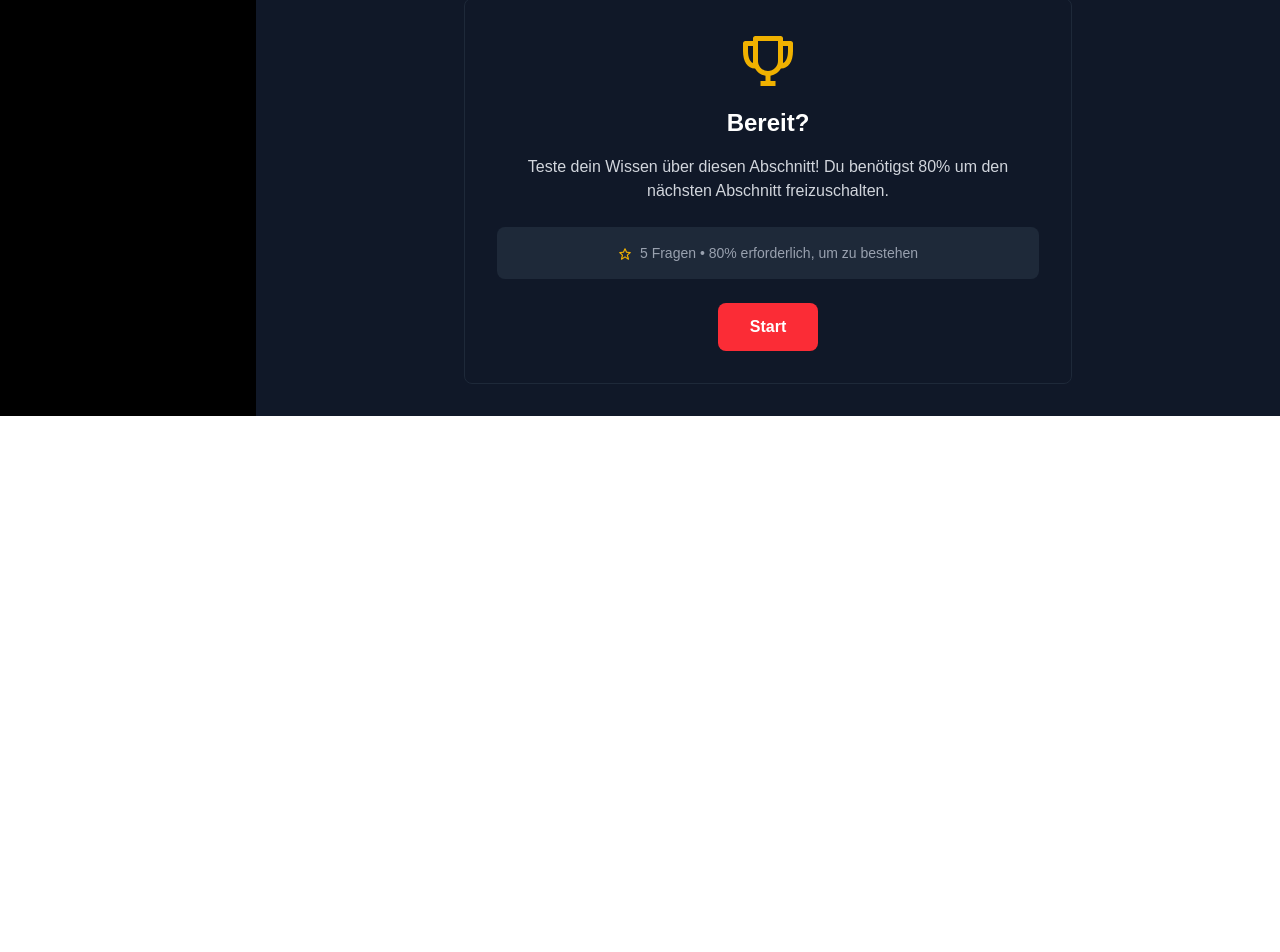
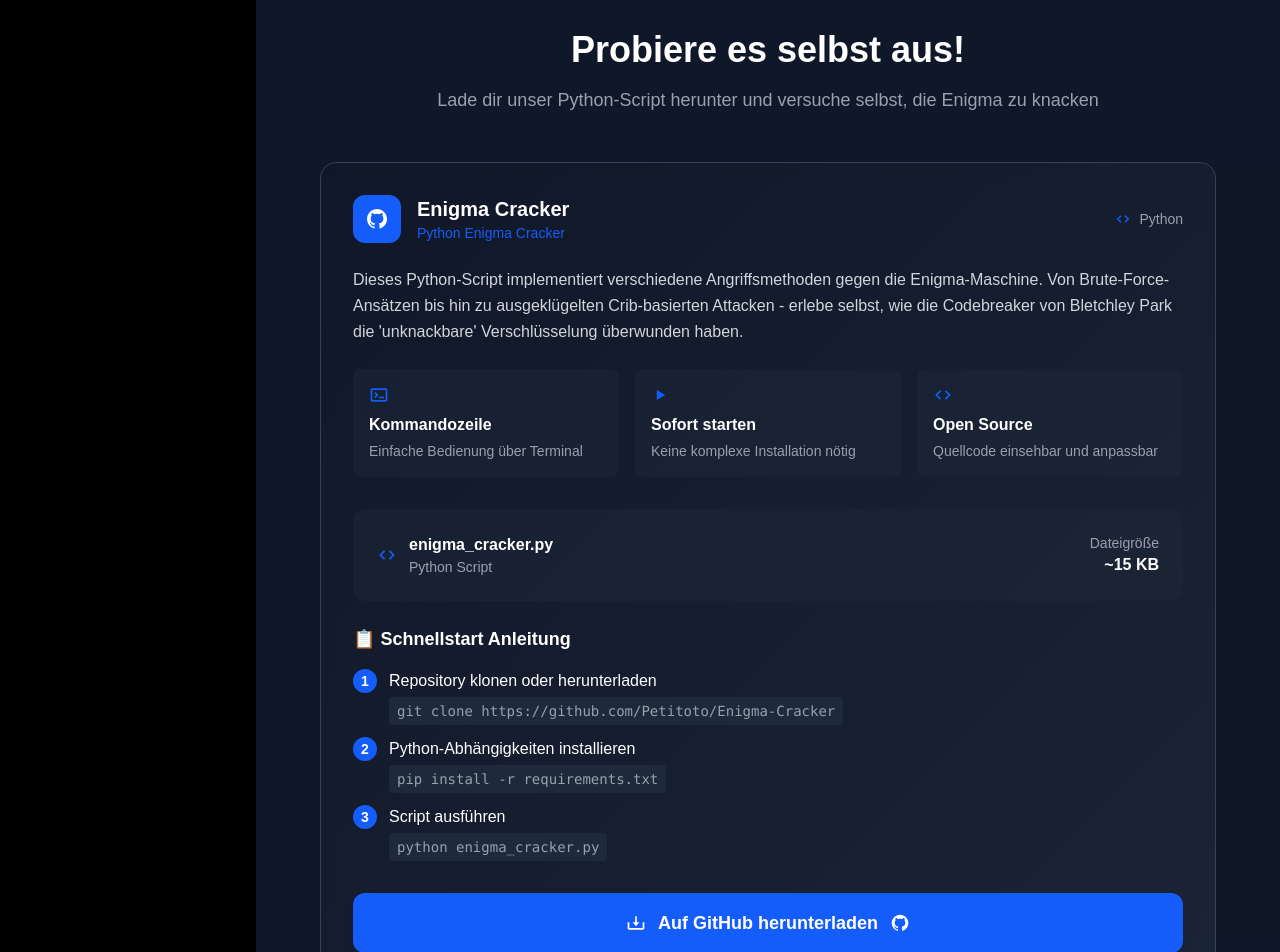
Before and after one commit to FullStackSimonIO/Enigma, a Next.js app: page /learning-path/codebreaking in a window 1280 px wide. Shown: the part 6689-7641 px from the top of the page. Before the commit the page ends 7105 px from the top, so only its background shows below. Built offline with nearby package versions, Linux system fonts and the light colour scheme.

Commit message:
added github component

```diff
--- a/app/learning-path/codebreaking/page.tsx
+++ b/app/learning-path/codebreaking/page.tsx
@@ -3,6 +3,7 @@
 import { KeyspaceCalculator } from "@/components/codebreaking/KeyspaceCalculator";
 import { BruteForceFormula } from "@/components/codebreaking/BruteForceFormula";
 import { TacticsResume } from "@/components/codebreaking/TacticsResume";
+import { GitHubDownload } from "@/components/codebreaking/GitHubDownload";
 import { QuizComponent } from "@/components/QuizComponent";
 
 export default function CodebreakingPage() {
@@ -95,6 +96,12 @@
       <KeyspaceCalculator />
       <BruteForceFormula />
       <TacticsResume />
+      <GitHubDownload
+        repoUrl="https://github.com/Petitoto/Enigma-Cracker"
+        repoName="Enigma Cracker"
+        description="Dieses Python-Script implementiert verschiedene Angriffsmethoden gegen die Enigma-Maschine. Von Brute-Force-Ansätzen bis hin zu ausgeklügelten Crib-basierten Attacken - erlebe selbst, wie die Codebreaker von Bletchley Park die 'unknackbare' Verschlüsselung überwunden haben."
+        fileName="enigma_cracker.py"
+      />
       <QuizComponent
         sectionId="codebreaking"
         questions={quizQuestions}
--- /dev/null
+++ b/components/codebreaking/GitHubDownload.tsx
@@ -0,0 +1,188 @@
+"use client";
+import React from "react";
+import { motion } from "framer-motion";
+import {
+  BiDownload,
+  BiCode,
+  BiLogoGithub,
+  BiTerminal,
+  BiPlay,
+} from "react-icons/bi";
+
+interface GitHubDownloadProps {
+  repoUrl: string;
+  repoName: string;
+  description: string;
+  fileName: string;
+}
+
+export const GitHubDownload = ({
+  repoUrl,
+  repoName,
+  description,
+  fileName,
+}: GitHubDownloadProps) => {
+  const handleDownload = () => {
+    window.open(repoUrl, "_blank");
+  };
+
+  return (
+    <section className="py-16 px-4 sm:px-6 lg:px-8 bg-gray-900/30">
+      <div className="max-w-4xl mx-auto">
+        <motion.div
+          initial={{ opacity: 0, y: 30 }}
+          whileInView={{ opacity: 1, y: 0 }}
+          viewport={{ once: true }}
+          className="text-center mb-12"
+        >
+          <h2 className="text-3xl sm:text-4xl font-bold text-white mb-4">
+            Probiere es selbst aus!
+          </h2>
+          <p className="text-gray-400 text-lg max-w-2xl mx-auto">
+            Lade dir unser Python-Script herunter und versuche selbst, die
+            Enigma zu knacken
+          </p>
+        </motion.div>
+
+        <motion.div
+          initial={{ opacity: 0, scale: 0.95 }}
+          whileInView={{ opacity: 1, scale: 1 }}
+          viewport={{ once: true }}
+          className="bg-gradient-to-br from-gray-900/80 to-gray-800/80 backdrop-blur-sm rounded-2xl p-8 border border-gray-700 hover:border-[#145dfb]/50 transition-all duration-300"
+        >
+          {/* Header */}
+          <div className="flex items-center justify-between mb-6">
+            <div className="flex items-center space-x-4">
+              <div className="w-12 h-12 bg-gradient-to-r from-[#145dfb] to-blue-600 rounded-xl flex items-center justify-center">
+                <BiLogoGithub className="text-2xl text-white" />
+              </div>
+              <div>
+                <h3 className="text-xl font-bold text-white">{repoName}</h3>
+                <p className="text-[#145dfb] text-sm">Python Enigma Cracker</p>
+              </div>
+            </div>
+            <div className="flex items-center space-x-2">
+              <BiCode className="text-[#145dfb]" />
+              <span className="text-sm text-gray-400">Python</span>
+            </div>
+          </div>
+
+          {/* Description */}
+          <div className="mb-8">
+            <p className="text-gray-300 leading-relaxed mb-6">{description}</p>
+
+            {/* Features */}
+            <div className="grid grid-cols-1 md:grid-cols-3 gap-4 mb-6">
+              <div className="bg-gray-800/50 rounded-lg p-4">
+                <BiTerminal className="text-[#145dfb] text-xl mb-2" />
+                <h4 className="font-semibold text-white mb-1">Kommandozeile</h4>
+                <p className="text-sm text-gray-400">
+                  Einfache Bedienung über Terminal
+                </p>
+              </div>
+              <div className="bg-gray-800/50 rounded-lg p-4">
+                <BiPlay className="text-[#145dfb] text-xl mb-2" />
+                <h4 className="font-semibold text-white mb-1">
+                  Sofort starten
+                </h4>
+                <p className="text-sm text-gray-400">
+                  Keine komplexe Installation nötig
+                </p>
+              </div>
+              <div className="bg-gray-800/50 rounded-lg p-4">
+                <BiCode className="text-[#145dfb] text-xl mb-2" />
+                <h4 className="font-semibold text-white mb-1">Open Source</h4>
+                <p className="text-sm text-gray-400">
+                  Quellcode einsehbar und anpassbar
+                </p>
+              </div>
+            </div>
+          </div>
+
+          {/* File Info */}
+          <div className="bg-gray-800/50 rounded-xl p-6 mb-6">
+            <div className="flex items-center justify-between">
+              <div className="flex items-center space-x-3">
+                <BiCode className="text-[#145dfb] text-xl" />
+                <div>
+                  <h4 className="font-semibold text-white">{fileName}</h4>
+                  <p className="text-sm text-gray-400">Python Script</p>
+                </div>
+              </div>
+              <div className="text-right">
+                <p className="text-sm text-gray-400">Dateigröße</p>
+                <p className="font-semibold text-white">~15 KB</p>
+              </div>
+            </div>
+          </div>
+
+          {/* Installation Steps */}
+          <div className="mb-8">
+            <h4 className="text-lg font-semibold text-white mb-4">
+              📋 Schnellstart Anleitung
+            </h4>
+            <div className="space-y-3">
+              <div className="flex items-start space-x-3">
+                <div className="w-6 h-6 bg-[#145dfb] rounded-full flex items-center justify-center text-white text-sm font-bold">
+                  1
+                </div>
+                <div>
+                  <p className="text-white font-medium">
+                    Repository klonen oder herunterladen
+                  </p>
+                  <code className="text-sm text-gray-400 bg-gray-800 px-2 py-1 rounded mt-1 inline-block">
+                    git clone {repoUrl}
+                  </code>
+                </div>
+              </div>
+              <div className="flex items-start space-x-3">
+                <div className="w-6 h-6 bg-[#145dfb] rounded-full flex items-center justify-center text-white text-sm font-bold">
+                  2
+                </div>
+                <div>
+                  <p className="text-white font-medium">
+                    Python-Abhängigkeiten installieren
+                  </p>
+                  <code className="text-sm text-gray-400 bg-gray-800 px-2 py-1 rounded mt-1 inline-block">
+                    pip install -r requirements.txt
+                  </code>
+                </div>
+              </div>
+              <div className="flex items-start space-x-3">
+                <div className="w-6 h-6 bg-[#145dfb] rounded-full flex items-center justify-center text-white text-sm font-bold">
+                  3
+                </div>
+                <div>
+                  <p className="text-white font-medium">Script ausführen</p>
+                  <code className="text-sm text-gray-400 bg-gray-800 px-2 py-1 rounded mt-1 inline-block">
+                    python {fileName}
+                  </code>
+                </div>
+              </div>
+            </div>
+          </div>
+
+          {/* Download Button */}
+          <motion.button
+            onClick={handleDownload}
+            whileHover={{ scale: 1.02 }}
+            whileTap={{ scale: 0.98 }}
+            className="w-full bg-gradient-to-r from-[#145dfb] to-blue-600 hover:from-[#145dfb]/80 hover:to-blue-500 text-white py-4 px-6 rounded-xl font-semibold text-lg transition-all duration-300 flex items-center justify-center space-x-3 shadow-lg hover:shadow-xl"
+          >
+            <BiDownload className="text-xl" />
+            <span>Auf GitHub herunterladen</span>
+            <BiLogoGithub className="text-xl" />
+          </motion.button>
+
+          {/* Note */}
+          <div className="mt-6 p-4 bg-[#145dfb]/10 border border-[#145dfb]/30 rounded-lg">
+            <p className="text-sm text-gray-300 text-center">
+              💡 <strong>Hinweis:</strong> Benötigt Python 3.7+ und die in
+              requirements.txt aufgelisteten Bibliotheken
+            </p>
+          </div>
+        </motion.div>
+      </div>
+    </section>
+  );
+};
```
